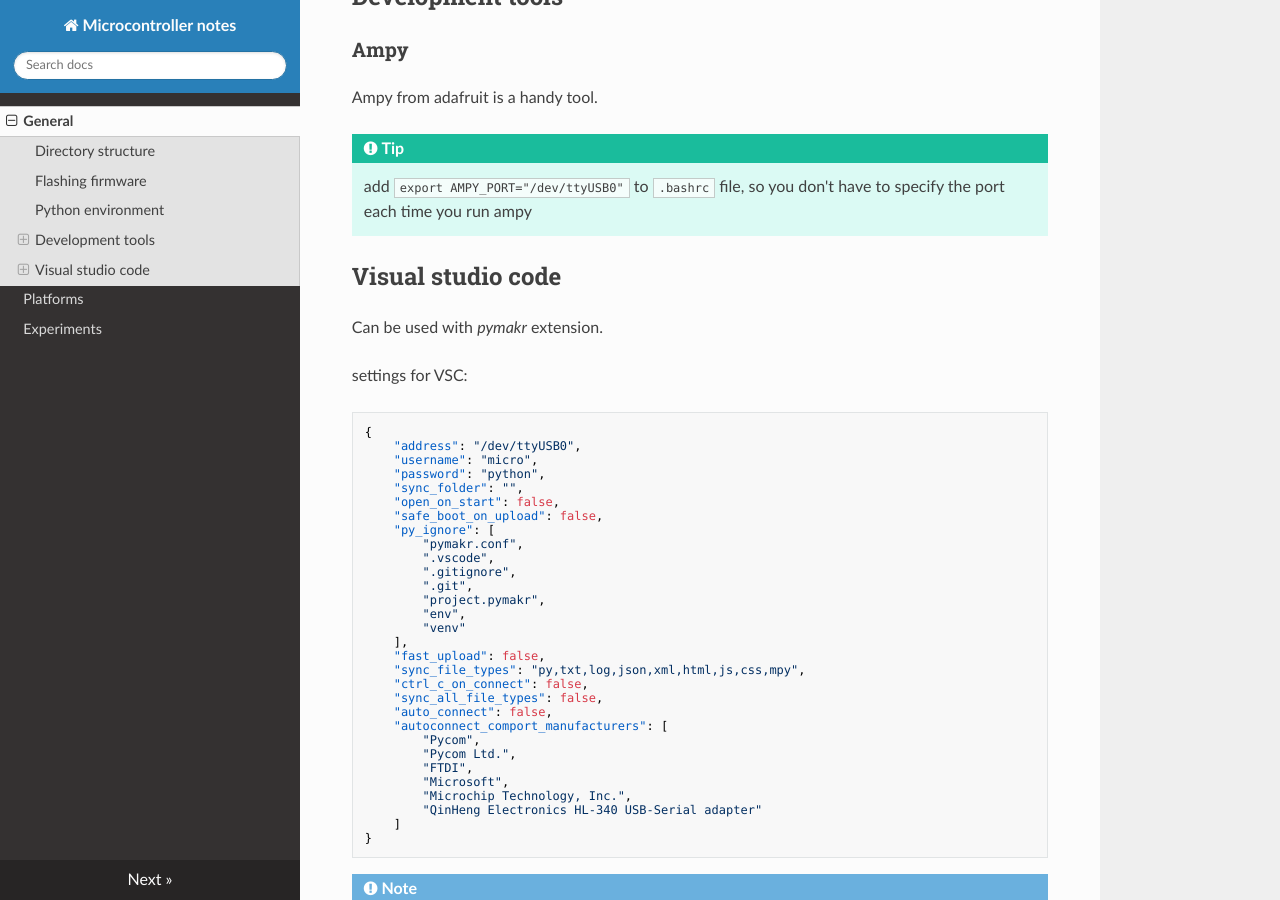
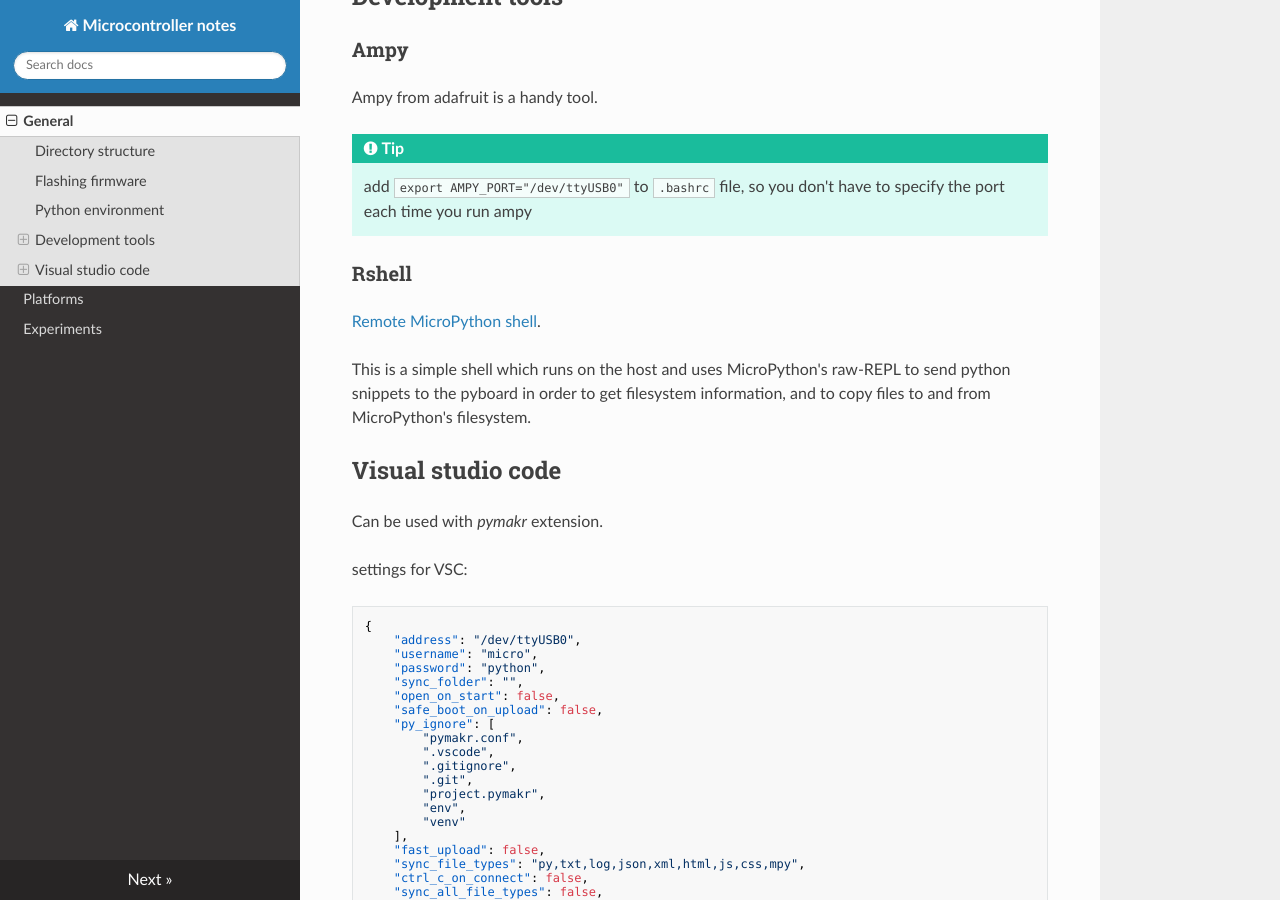
Before and after one commit to sjev/esp_dev, an MkDocs documentation site: the page built from doc/docs/index.md, in a window 1280 px wide and 900 px high, scrolled down 962 px. Built offline with MkDocs 1.6.1, drawn with Linux system fonts in a browser that asks for light colours; nearby versions of some CDN libraries.

Commit message:
update docs

```diff
--- a/doc/docs/index.md
+++ b/doc/docs/index.md
@@ -47,6 +47,13 @@
     add `export AMPY_PORT="/dev/ttyUSB0"` to `.bashrc`  file, so you don't have to specify the port each time you run ampy
 
 
+### Rshell
+
+[Remote MicroPython shell](https://github.com/dhylands/rshell).
+
+This is a simple shell which runs on the host and uses MicroPython's raw-REPL to send python snippets to the pyboard in order to get filesystem information, and to copy files to and from MicroPython's filesystem.
+
+
 ## Visual studio code
 
 Can be used with *pymakr* extension.
```
